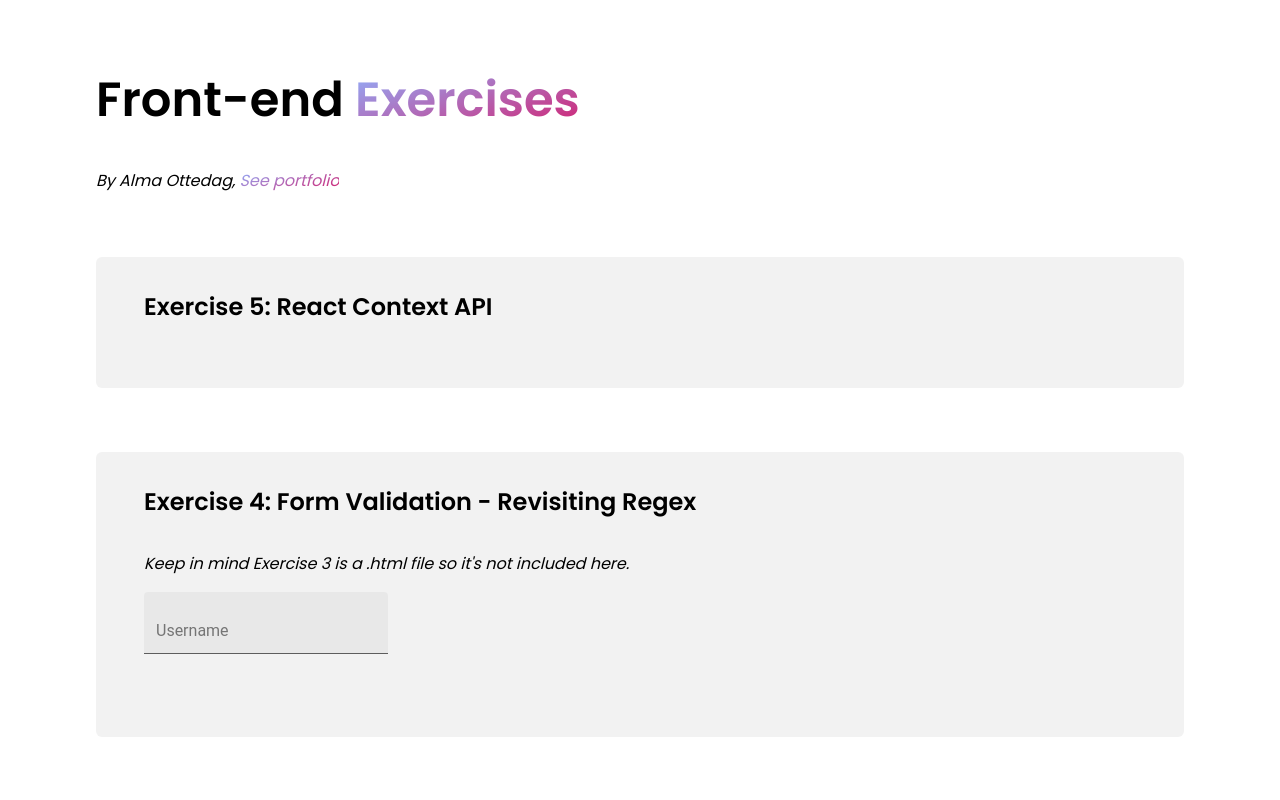
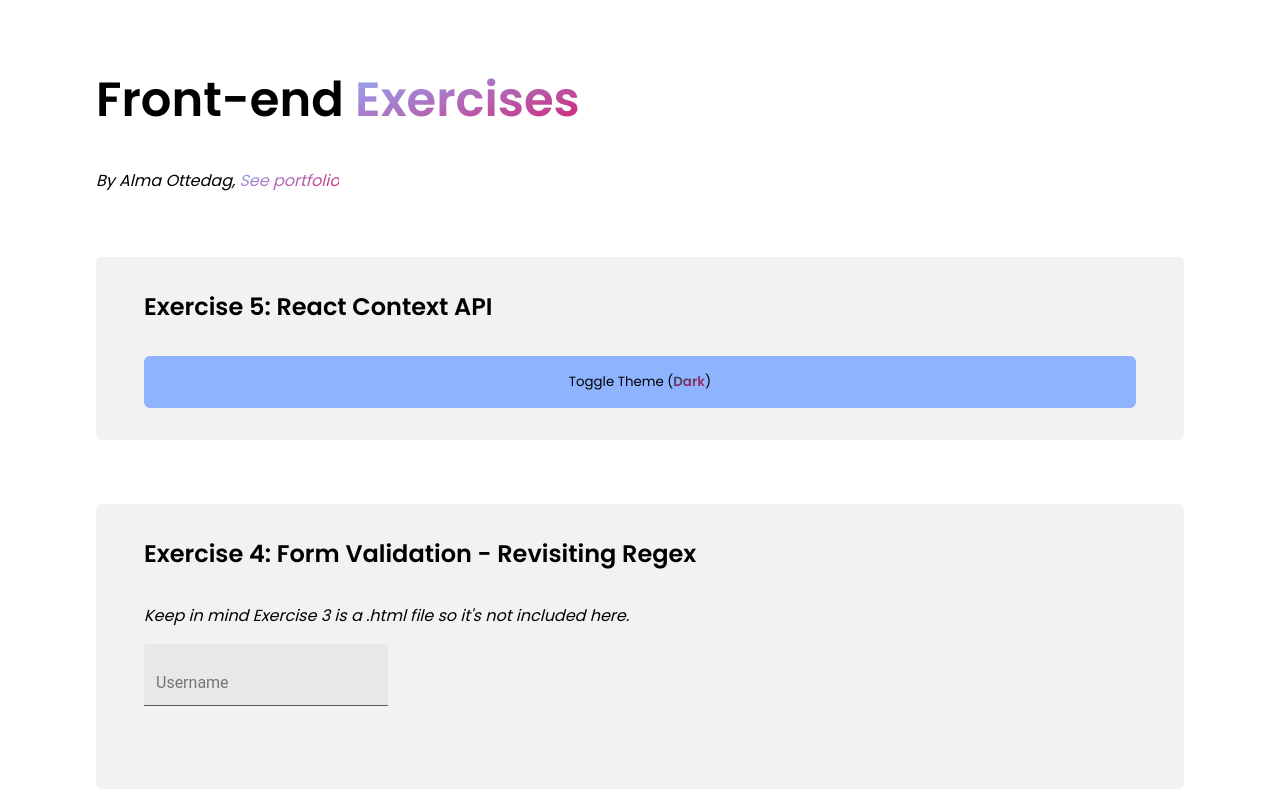
Before and after one commit to Alotte/frontend-exercises, a Next.js app in the folder frontend-exercises/: page / in a window 1280 px wide. Shown: the top 800 px of the page. Built offline with nearby package versions, Linux system fonts and the light colour scheme.

Commit message:
Exercise 5: React Context API for Theme
Simplest version, storing the variable itself. I'll see if I can create two different Theme stylings to switch things up.

```diff
--- a/frontend-exercises/src/app/components/Exercise5.tsx
+++ /dev/null
@@ -1,18 +0,0 @@
-import React from 'react'
-import styles from '../page.module.css'
-/*
-Exercise 5: React Context API
-*/
-
-type Props = {}
-
-const Exercise5 = (props: Props) => {
-  return (
-    <div className={styles.exercise_section}>
-        <h3 className={styles.exercise_title}>Exercise 5: React Context API</h3>
-
-    </div>
-  )
-}
-
-export default Exercise5
--- /dev/null
+++ b/frontend-exercises/src/app/components/Exercise5/Exercise5.tsx
@@ -0,0 +1,26 @@
+import React, { useContext, useState } from 'react'
+import styles from '../../page.module.css'
+import { useThemeContext } from './ThemeContext';
+/*
+Exercise 5: React Context API
+*/
+
+
+const Exercise5 = () => {
+  const {theme, toggleTheme} = useThemeContext();
+
+  return (
+    <div className={styles.exercise_section}>
+      <h3 className={styles.exercise_title}>Exercise 5: React Context API</h3>
+      <button onClick={toggleTheme} className={styles.button_primary} >
+        Toggle Theme (
+          {theme === 'light' ?
+          <span className={styles.exercise_dark}>Dark</span >
+          :
+          <span className={styles.exercise_light}>Light</span>})
+      </button>
+    </div>
+  )
+}
+
+export default Exercise5
--- /dev/null
+++ b/frontend-exercises/src/app/components/Exercise5/ThemeContext.tsx
@@ -0,0 +1,38 @@
+import React, { createContext, useContext, useState } from 'react'
+
+
+type Theme = 'light' | 'dark';
+
+const ThemeContext = createContext<{theme: Theme; toggleTheme: () => void;} | undefined>(undefined);
+
+type ThemeProviderProps = {
+    children: React.ReactNode;
+  }
+
+const ThemeProvider: React.FC<ThemeProviderProps> = ({children}) => {
+  const [theme, setTheme] = useState<Theme>('light');
+  const toggleTheme = () => {
+    setTheme(prevTheme => (prevTheme === 'light' ? 'dark' : 'light'));
+  };
+
+  return (
+    <ThemeContext.Provider value= {{theme, toggleTheme}}>
+        {children}
+    </ThemeContext.Provider>
+  )
+
+}
+
+//The hook for accessing the context (Optional)
+const useThemeContext = () => {
+  const context = useContext(ThemeContext);
+
+  if (!context) {
+      throw new Error('You are using the useThemeContext outside of a ThemeProvider');
+    }
+
+    return context;
+}
+
+export {ThemeProvider};
+export {useThemeContext};
--- /dev/null
+++ b/frontend-exercises/src/app/components/Exercise5/index.tsx
@@ -0,0 +1,2 @@
+export {ThemeProvider} from './ThemeContext';
+export {useThemeContext} from './ThemeContext';
--- a/frontend-exercises/src/app/components/index.tsx
+++ b/frontend-exercises/src/app/components/index.tsx
@@ -1,4 +1,4 @@
 export {default as Exercise1} from './Exercise1';
 export {default as Exercise2} from './Exercise2';
 export {default as Exercise4} from './Exercise4';
-export {default as Exercise5} from './Exercise5';
+export {default as Exercise5} from './Exercise5/Exercise5';
--- a/frontend-exercises/src/app/page.module.css
+++ b/frontend-exercises/src/app/page.module.css
@@ -1,3 +1,19 @@
+.exercise_dark {
+  background: linear-gradient(0.45turn, #0f4f4f, var(--accent));
+  -webkit-background-clip: text;
+  background-clip: text;
+  color: transparent;
+  font-weight: 800;
+}
+
+.exercise_light {
+  background: #fff;
+  -webkit-background-clip: text;
+  background-clip: text;
+  color: transparent;
+  font-weight: 800;
+}
+
 .gradient {
   background: linear-gradient(0.45turn, var(--primary), var(--accent)); /* Apply the gradient as the background */
   -webkit-background-clip: text; /* Webkit browsers */
--- a/frontend-exercises/src/app/page.tsx
+++ b/frontend-exercises/src/app/page.tsx
@@ -2,11 +2,13 @@
 import { useState } from 'react';
 import styles from './page.module.css'
 import { Exercise2, Exercise1, Exercise4, Exercise5 } from './components/index';
+import { ThemeProvider } from './components/Exercise5/index';
 
 
 
 export default function Home() {
   return (
+    <ThemeProvider>
       <main className={styles.main}>
         <h1 className={styles.global_title}>Front-end <span className={styles.gradient}>Exercises</span></h1>
         <em>By Alma Ottedag, <a className={styles.gradient} href='https://alotte.github.io/'>See portfolio</a></em>
@@ -15,5 +17,6 @@ export default function Home() {
         <Exercise2 />
         <Exercise1 />
       </main>
+    </ThemeProvider>
   )
 }
```
Lines whose indentation alone changed are shown as unchanged.
